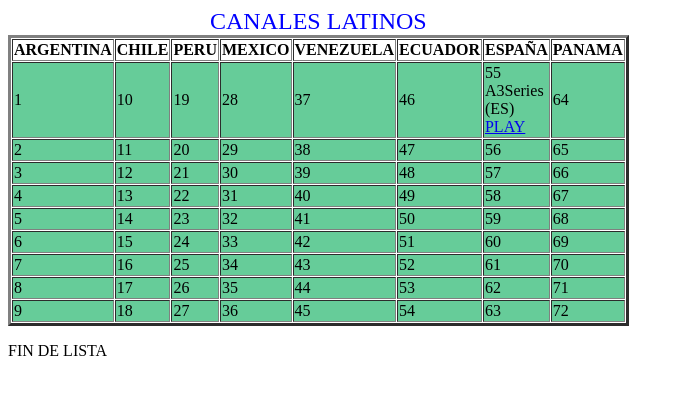
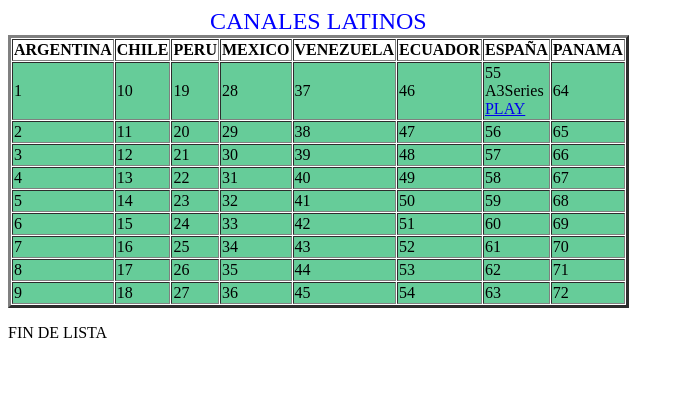
Before and after one commit to kbleARTV/PAGES, a plain HTML site: page TVLATINA.html in a window 1280 px wide. Shown: the whole page, without its empty margins (0-684 px from the left). Drawn offline with Linux system fonts and the light colour scheme.

Commit message:
Update TVLATINA.html

```diff
--- a/TVLATINA.html
+++ b/TVLATINA.html
@@ -40,7 +40,7 @@
 <td bgcolor="#66CC99">28</td>
 <td bgcolor="#66CC99">37</td>
 <td bgcolor="#66CC99">46</td>
-<td id="55" bgcolor="#66CC99">55 A3Series (ES) <A href="http://a3live-lh.akamaihd.net/i/a3shds/geoa3series_1@122775/master.m3u8?go:playdata">PLAY</A> </td>
+<td id="55" bgcolor="#66CC99">55 A3Series <A href="http://a3live-lh.akamaihd.net/i/a3shds/geoa3series_1@122775/master.m3u8?go:playdata">PLAY</A> </td>
 <td bgcolor="#66CC99">64</td>
 </tr>
 <tr>
```
